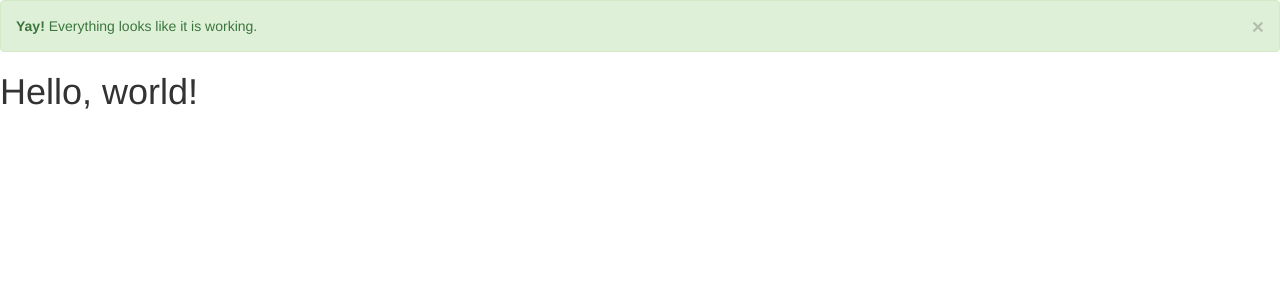
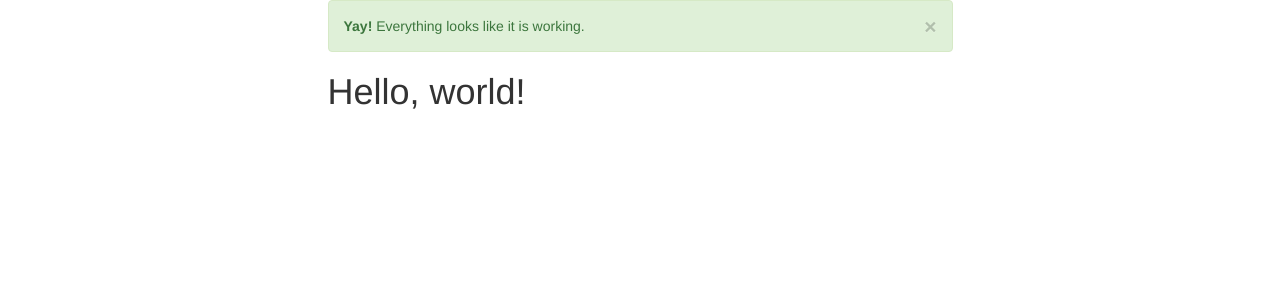
Before and after one commit to sholsapp/flask-skeleton, a Flask app: page / in a window 1280 px wide. Shown: the top 300 px of the page. Run offline with Flask 2, Linux system fonts and the light colour scheme; some libraries are stand-ins or nearby versions.

Commit message:
Some small fixes in templates
Examples that use Bootstrap needed to be updated to reflect changes in
latest version.

```diff
--- a/flaskheroku/templates/layout.html
+++ b/flaskheroku/templates/layout.html
@@ -5,10 +5,10 @@
 <!-- Put custom CSS/JS here -->
 {% endblock %}
 
-{% block body_content %}
+{% block body %}
 <!-- Build a custom look here that all pages can inherit. -->
 <div class="row">
-  <div class="span6 offset3">
+  <div class="col-md-6 col-md-offset-3">
     {% block content %}
     {% endblock %}
   </div>
```
